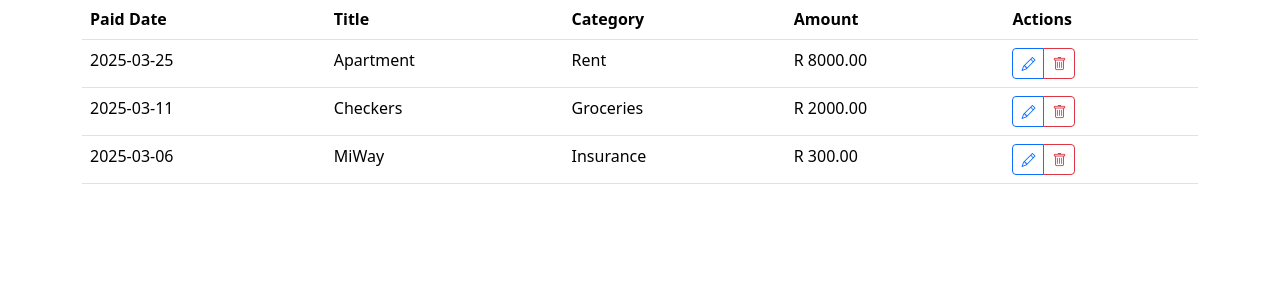
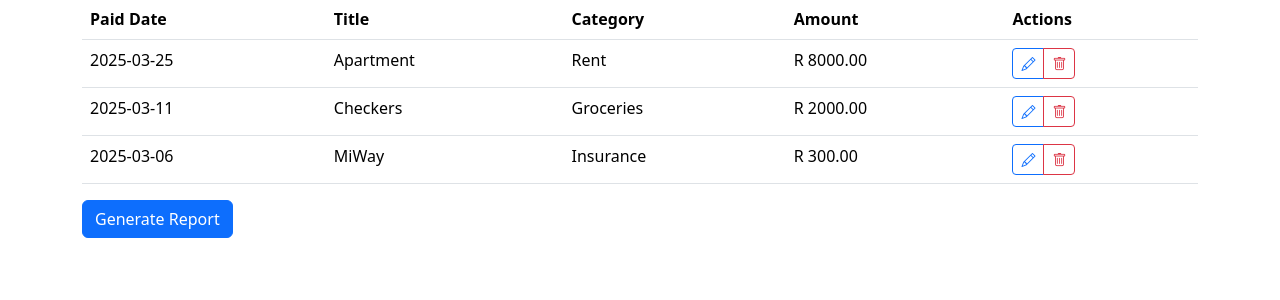
Before and after one commit to refentseg/HouseExpense, a Django app: page /expense/ in a window 1280 px wide. Shown: the part 185-485 px from the top of the page. Run offline with Django 5.2, Linux system fonts and the light colour scheme; a user stored in the database is signed in; data comes from the database, SQL or seed files in the repository.

Commit message:
Added Generate Report Button

```diff
--- a/expense/templates/expense/expense.html
+++ b/expense/templates/expense/expense.html
@@ -75,5 +75,6 @@
     {% else %}
     <p>No Expenses</p>
     {% endif %}
+    <a href="{% url 'expense:generate_report' %}" class="btn btn-primary">Generate Report</a>
 </div>
 {% endblock %}
```
